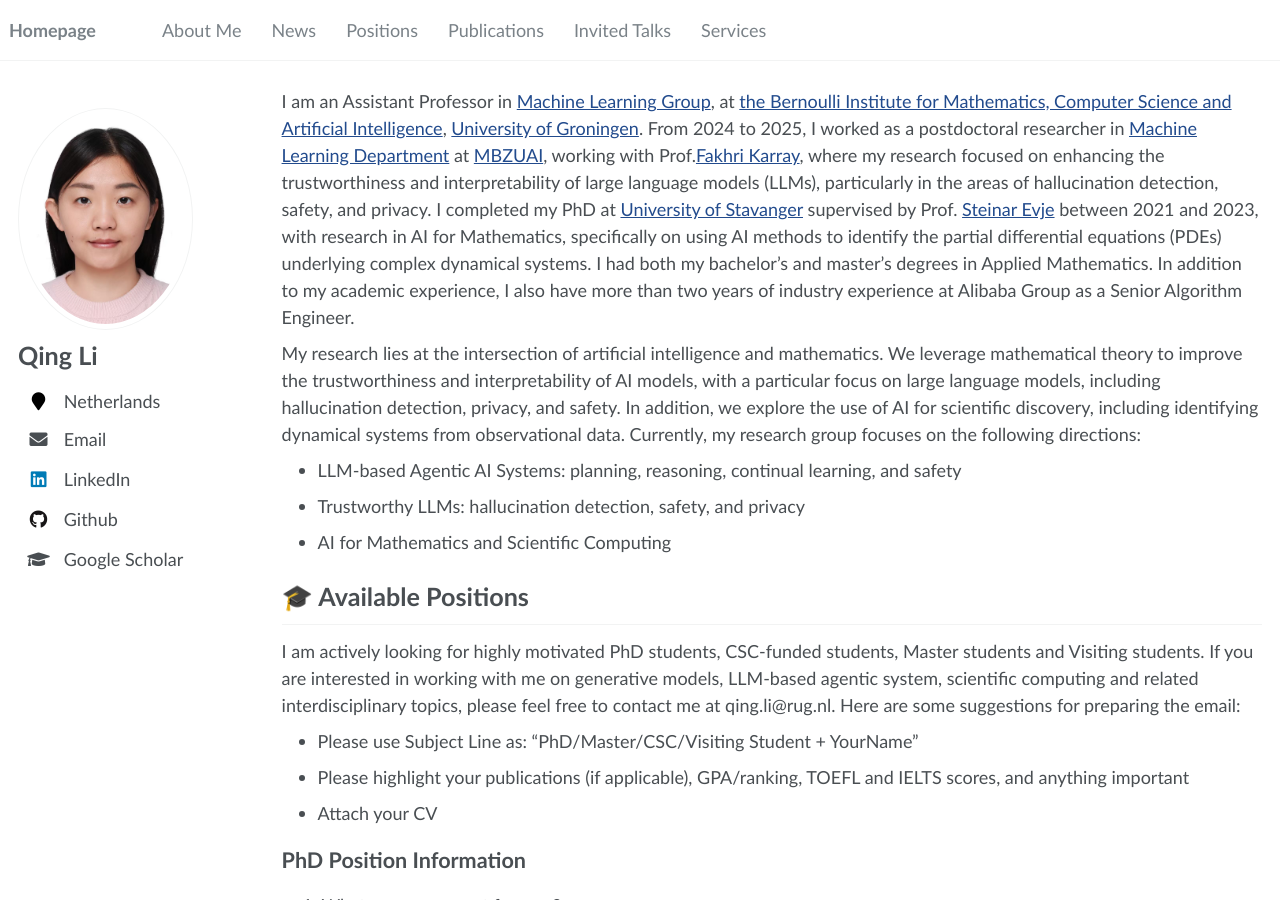
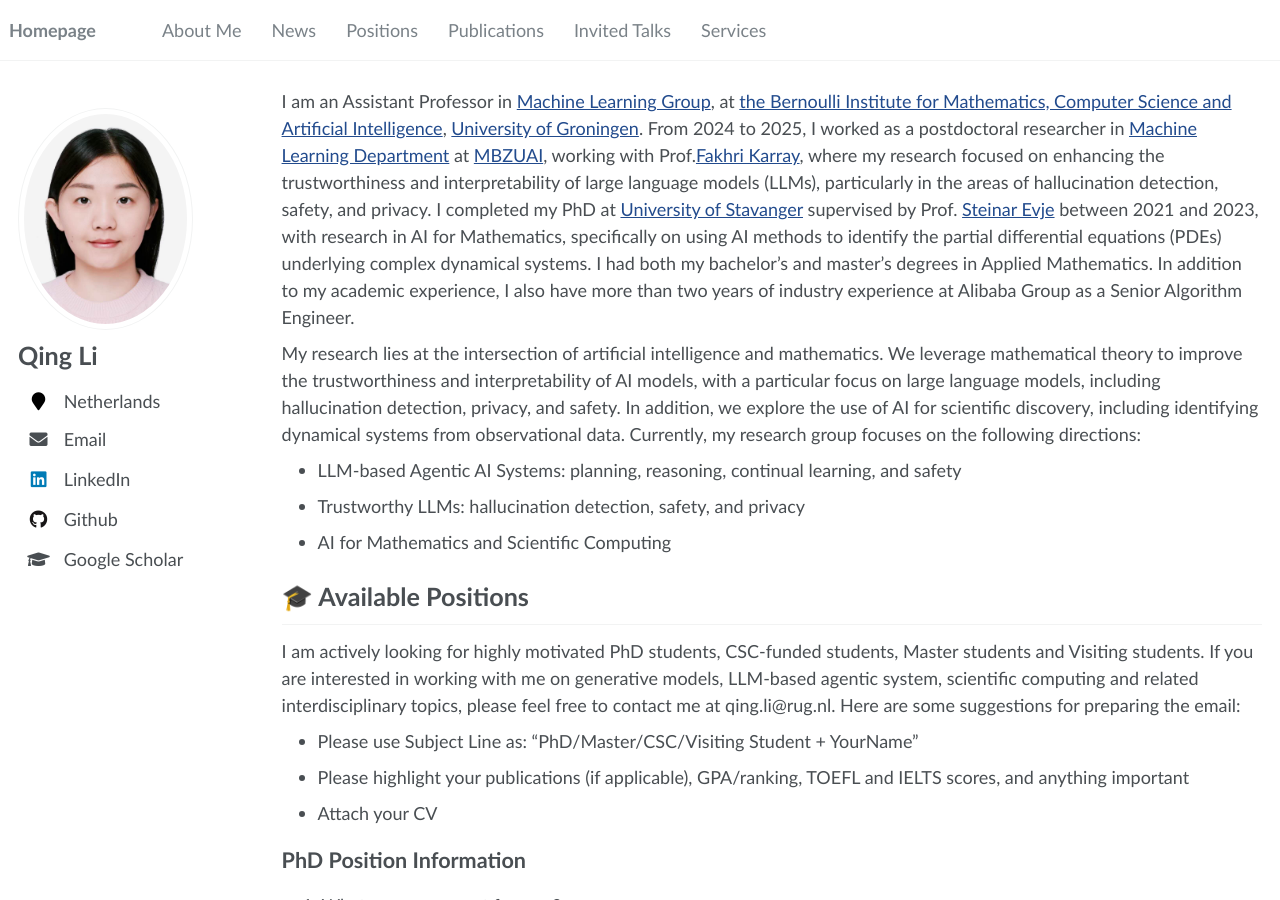
Before and after one commit to manwaner333/manwaner333.github.io, a Jekyll site: the page built from _pages/about.md, in a window 1280 px wide and 900 px high. Built offline with Jekyll 4.4.1, drawn with Linux system fonts in a browser that asks for light colours.

Commit message:
04_05_2026

```diff
--- a/_config.yml
+++ b/_config.yml
@@ -18,7 +18,7 @@ google_scholar_stats_use_cdn : true
 # Site Author
 author:
   name             : "Qing Li"
-  avatar           : "images/QingLi_image.jpg"
+  avatar           : "images/QingLi_image_update.jpg"
   # bio              : "KAUST"
   location         : "Netherlands"
   employer         :
```
Also changed, not shown: images/QingLi_image_update.jpg (added).
